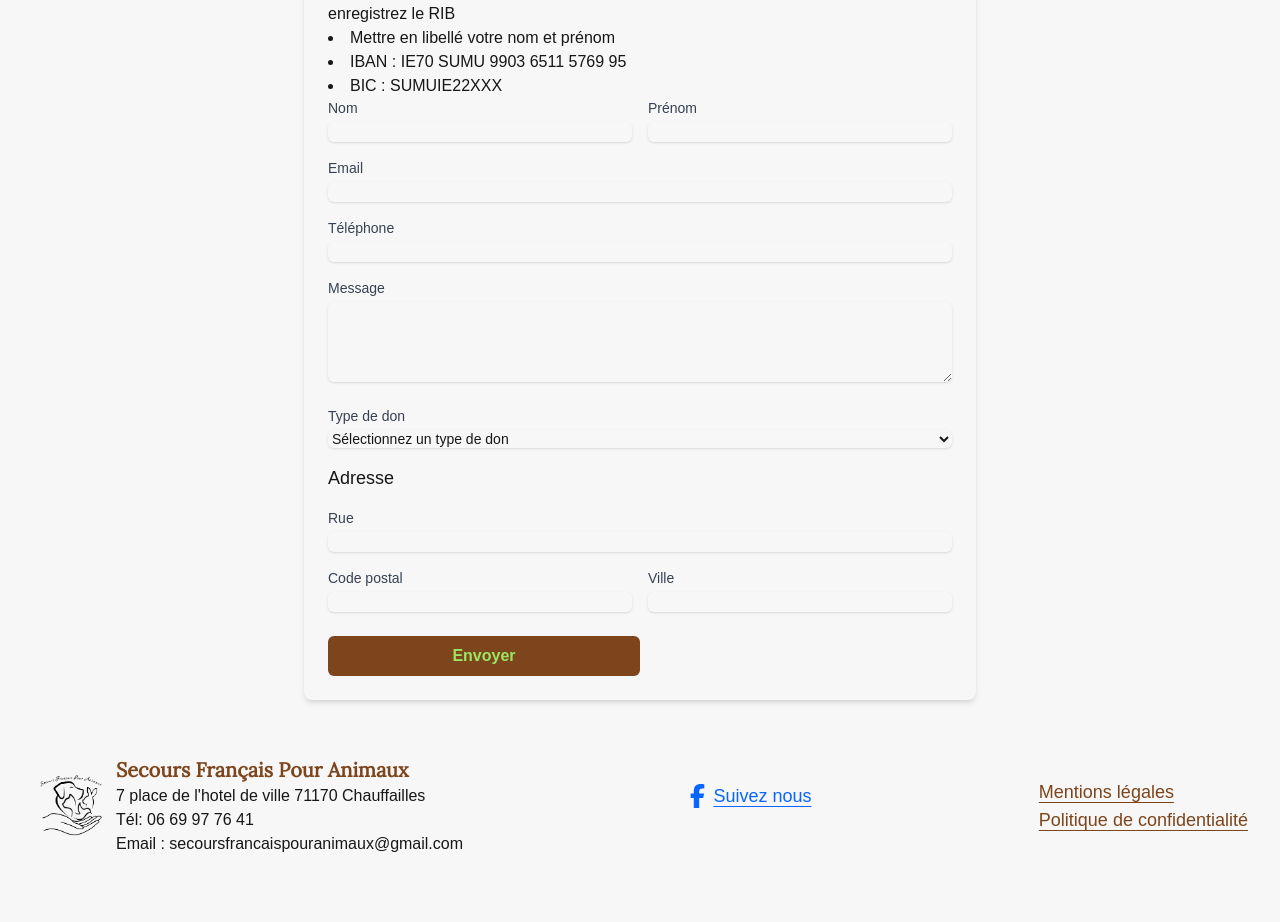
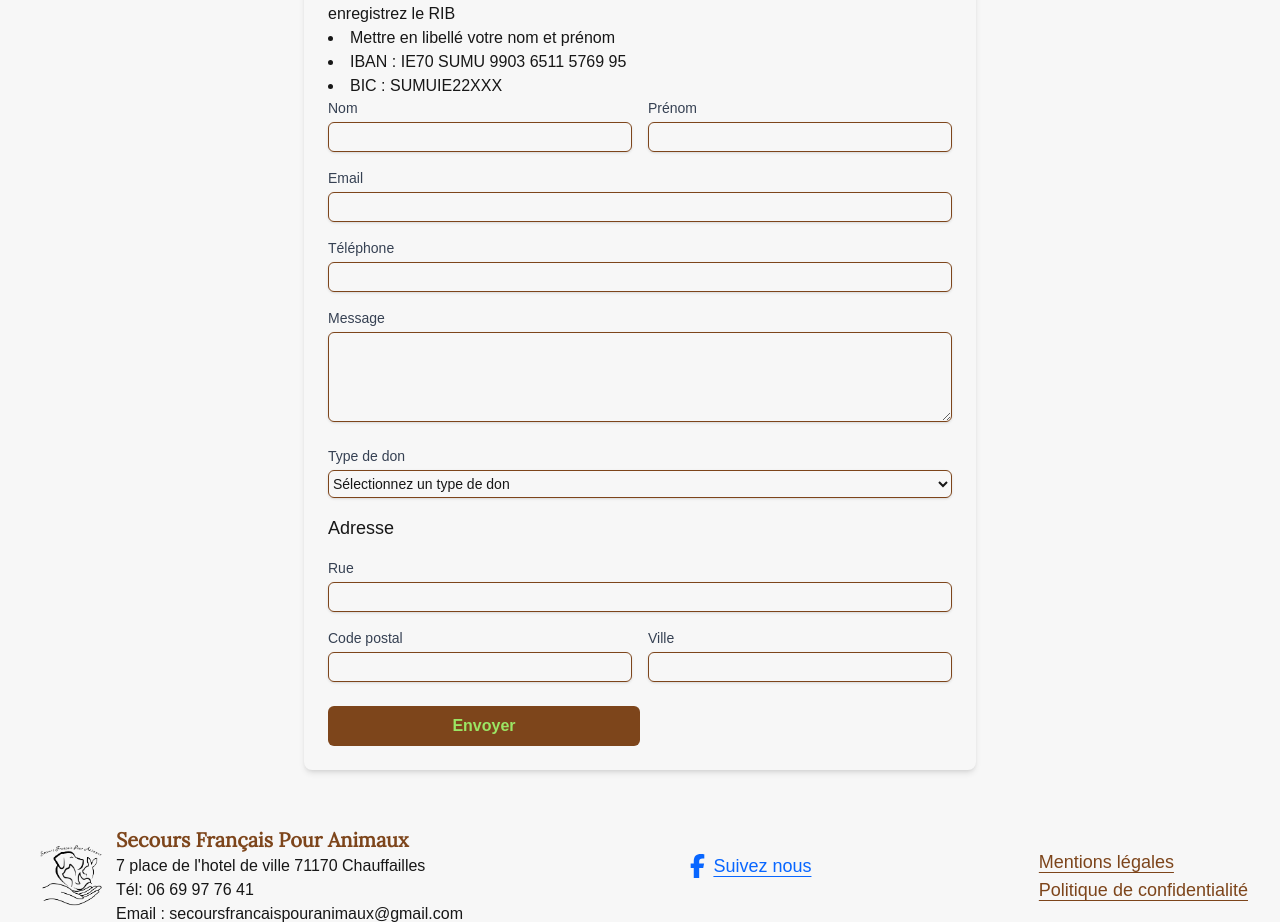
Before and after one commit to Tonyac-create/site, a Next.js app: page /help in a window 1280 px wide. Shown: the part 2883-3805 px from the top of the page. Before the commit the page ends 3771 px from the top, so only its background shows below. Built offline with nearby package versions, Linux system fonts and the light colour scheme; a web font is replaced by a local one.

Commit message:
update design visuel forms

```diff
--- a/app/components/forms/BaseFormFields.tsx
+++ b/app/components/forms/BaseFormFields.tsx
@@ -25,7 +25,7 @@ export const BaseFormFields: React.FC<BaseFormFieldsProps> = ({ onFieldChange, v
             name="nom"
             value={values.nom}
             onChange={(e) => onFieldChange('nom', e.target.value)}
-            className="mt-1 block w-full rounded-md border-gray-300 shadow-sm focus:border-primary focus:ring-primary sm:text-sm"
+            className="mt-1 block w-full rounded-md pl-2 py-1 border border-brown shadow-sm focus:outline-none focus:ring-2 focus:ring-green focus:border-green transition-colors sm:text-sm"
             required
           />
         </div>
@@ -39,7 +39,7 @@ export const BaseFormFields: React.FC<BaseFormFieldsProps> = ({ onFieldChange, v
             name="prenom"
             value={values.prenom}
             onChange={(e) => onFieldChange('prenom', e.target.value)}
-            className="mt-1 block w-full rounded-md border-gray-300 shadow-sm focus:border-primary focus:ring-primary sm:text-sm"
+            className="mt-1 block w-full rounded-md pl-2 py-1 border border-brown shadow-sm focus:outline-none focus:ring-2 focus:ring-green focus:border-green transition-colors sm:text-sm"
             required
           />
         </div>
@@ -54,7 +54,7 @@ export const BaseFormFields: React.FC<BaseFormFieldsProps> = ({ onFieldChange, v
           name="email"
           value={values.email}
           onChange={(e) => onFieldChange('email', e.target.value)}
-          className="mt-1 block w-full rounded-md border-gray-300 shadow-sm focus:border-primary focus:ring-primary sm:text-sm"
+          className="mt-1 block w-full rounded-md pl-2 py-1 border border-brown shadow-sm focus:outline-none focus:ring-2 focus:ring-green focus:border-green transition-colors sm:text-sm"
           required
         />
       </div>
@@ -69,7 +69,7 @@ export const BaseFormFields: React.FC<BaseFormFieldsProps> = ({ onFieldChange, v
             name="telephone"
             value={values.telephone}
             onChange={(e) => onFieldChange('telephone', e.target.value)}
-            className="mt-1 block w-full rounded-md border-gray-300 shadow-sm focus:border-primary focus:ring-primary sm:text-sm"
+            className="mt-1 block w-full rounded-md pl-2 py-1 border border-brown shadow-sm focus:outline-none focus:ring-2 focus:ring-green focus:border-green transition-colors sm:text-sm"
           />
         </div>
       )}
@@ -84,7 +84,7 @@ export const BaseFormFields: React.FC<BaseFormFieldsProps> = ({ onFieldChange, v
             rows={4}
             value={values.message}
             onChange={(e) => onFieldChange('message', e.target.value)}
-            className="mt-1 block w-full rounded-md border-gray-300 shadow-sm focus:border-primary focus:ring-primary sm:text-sm"
+            className="mt-1 block w-full rounded-md pl-2 py-1 border border-brown shadow-sm focus:outline-none focus:ring-2 focus:ring-green focus:border-green transition-colors sm:text-sm"
           />
         </div>
       )}
--- a/app/components/forms/ContactForm.tsx
+++ b/app/components/forms/ContactForm.tsx
@@ -26,7 +26,7 @@ export const ContactForm: React.FC = () => {
   };
 
   return (
-    <form onSubmit={handleSubmit} className="max-w-2xl mx-auto mt-16 px-6 bg-white rounded-lg shadow-md">
+    <form onSubmit={handleSubmit} className="max-w-2xl mx-auto mt-16 px-6 bg-white">
       <h2 className="text-2xl text-brown font-bold mb-6">Une question ? Une envie d’aider ? Nous sommes là pour vous !</h2>
       <BaseFormFields
         onFieldChange={handleFieldChange}
--- a/app/components/forms/DonationForm.tsx
+++ b/app/components/forms/DonationForm.tsx
@@ -116,7 +116,7 @@ export const DonationForm: React.FC = () => {
           <select
             value={formData.typeDon}
             onChange={(e) => handleFieldChange('typeDon', e.target.value)}
-            className="mt-1 block w-full rounded-md border-gray-300 shadow-sm focus:border-primary focus:ring-primary sm:text-sm"
+            className="mt-1 block w-full rounded-md border py-1 border-brown shadow-sm focus:outline-none focus:ring-2 focus:ring-green focus:border-green transition-colors sm:text-sm"
             required
           >
             <option value="">Sélectionnez un type de don</option>
@@ -135,7 +135,7 @@ export const DonationForm: React.FC = () => {
               step="0.01"
               value={formData.montant}
               onChange={(e) => handleFieldChange('montant', e.target.value)}
-              className="mt-1 block w-full rounded-md border-gray-300 shadow-sm focus:border-primary focus:ring-primary sm:text-sm"
+              className="mt-1 block w-full rounded-md pl-2 py-1 border border-brown shadow-sm focus:outline-none focus:ring-2 focus:ring-green focus:border-green transition-colors sm:text-sm"
               required
             />
           </div>
@@ -150,7 +150,7 @@ export const DonationForm: React.FC = () => {
               type="text"
               value={formData.adresse.rue}
               onChange={(e) => handleFieldChange('adresse.rue', e.target.value)}
-              className="mt-1 block w-full rounded-md border-gray-300 shadow-sm focus:border-primary focus:ring-primary sm:text-sm"
+              className="mt-1 block w-full rounded-md pl-2 py-1 border border-brown shadow-sm focus:outline-none focus:ring-2 focus:ring-green focus:border-green transition-colors sm:text-sm"
               required
             />
           </div>
@@ -162,7 +162,7 @@ export const DonationForm: React.FC = () => {
                 type="text"
                 value={formData.adresse.codePostal}
                 onChange={(e) => handleFieldChange('adresse.codePostal', e.target.value)}
-                className="mt-1 block w-full rounded-md border-gray-300 shadow-sm focus:border-primary focus:ring-primary sm:text-sm"
+                className="mt-1 block w-full rounded-md pl-2 py-1 border border-brown shadow-sm focus:outline-none focus:ring-2 focus:ring-green focus:border-green transition-colors sm:text-sm"
                 required
               />
             </div>
@@ -173,7 +173,7 @@ export const DonationForm: React.FC = () => {
                 type="text"
                 value={formData.adresse.ville}
                 onChange={(e) => handleFieldChange('adresse.ville', e.target.value)}
-                className="mt-1 block w-full rounded-md border-gray-300 shadow-sm focus:border-primary focus:ring-primary sm:text-sm"
+                className="mt-1 block w-full rounded-md pl-2 py-1 border border-brown shadow-sm focus:outline-none focus:ring-2 focus:ring-green focus:border-green transition-colors sm:text-sm"
                 required
               />
             </div>
--- a/app/components/forms/VisitForm.tsx
+++ b/app/components/forms/VisitForm.tsx
@@ -134,7 +134,7 @@ export const VisitForm = () => {
           <select
             value={formData.typeVisite}
             onChange={(e) => handleFieldChange('typeVisite', e.target.value)}
-            className="mt-1 block w-full rounded-md border-gray-300 shadow-sm focus:border-primary focus:ring-primary sm:text-sm"
+            className="mt-1 block w-full rounded-md py-1 border border-brown shadow-sm focus:outline-none focus:ring-2 focus:ring-green focus:border-green transition-colors sm:text-sm"
             required
           >
             <option value="">Sélectionnez un type de visite</option>
@@ -170,7 +170,7 @@ export const VisitForm = () => {
                     return day === 0 || day === 3 || JOURS_FERIES_2025.includes(dateStr);
                   }}
                   dateFormat="dd/MM/yyyy"
-                  className="mt-1 block w-full rounded-md border-gray-300 shadow-sm focus:border-primary focus:ring-primary sm:text-sm"
+                  className="mt-1 block w-full rounded-md py-1 border border-brown shadow-sm focus:outline-none focus:ring-2 focus:ring-green focus:border-green transition-colors sm:text-sm"
                   required
                   placeholderText="Sélectionnez une date"
                 />
@@ -191,7 +191,7 @@ export const VisitForm = () => {
             <button
               type="button"
               onClick={() => handleFieldChange('dateVisite', [...formData.dateVisite, ''])}
-              className="mt-2 inline-flex items-center px-3 py-1.5 border border-transparent text-xs font-medium rounded-md shadow-sm text-white bg-primary hover:bg-primary-dark focus:outline-none focus:ring-2 focus:ring-offset-2 focus:ring-primary"
+              className="mt-2 inline-flex items-center px-3 py-1 border border-brown text-xs font-medium rounded-md shadow-sm text-white bg-primary hover:bg-primary-dark focus:outline-none focus:ring-2 focus:ring-offset-2 focus:ring-primary"
             >
               Ajouter une date
             </button>
@@ -205,7 +205,7 @@ export const VisitForm = () => {
             min="1"
             value={formData.nombreAdultes}
             onChange={(e) => handleFieldChange('nombreAdultes', e.target.value)}
-            className="mt-1 block w-full rounded-md border-gray-300 shadow-sm focus:border-primary focus:ring-primary sm:text-sm"
+            className="mt-1 block w-full rounded-md py-1 pl-2 border border-brown shadow-sm focus:outline-none focus:ring-2 focus:ring-green focus:border-green transition-colors sm:text-sm"
             required
           />
         </div>
@@ -231,7 +231,7 @@ export const VisitForm = () => {
                 max="17"
                 value={enfant.age}
                 onChange={(e) => handleChildrenChange(index, e.target.value)}
-                className="mt-1 block w-full rounded-md border-gray-300 shadow-sm focus:border-primary focus:ring-primary sm:text-sm"
+                className="mt-1 block w-full rounded-md py-1 pl-2 border border-brown shadow-sm focus:outline-none focus:ring-2 focus:ring-green focus:border-green transition-colors sm:text-sm"
               />
               <button
                 type="button"
```
